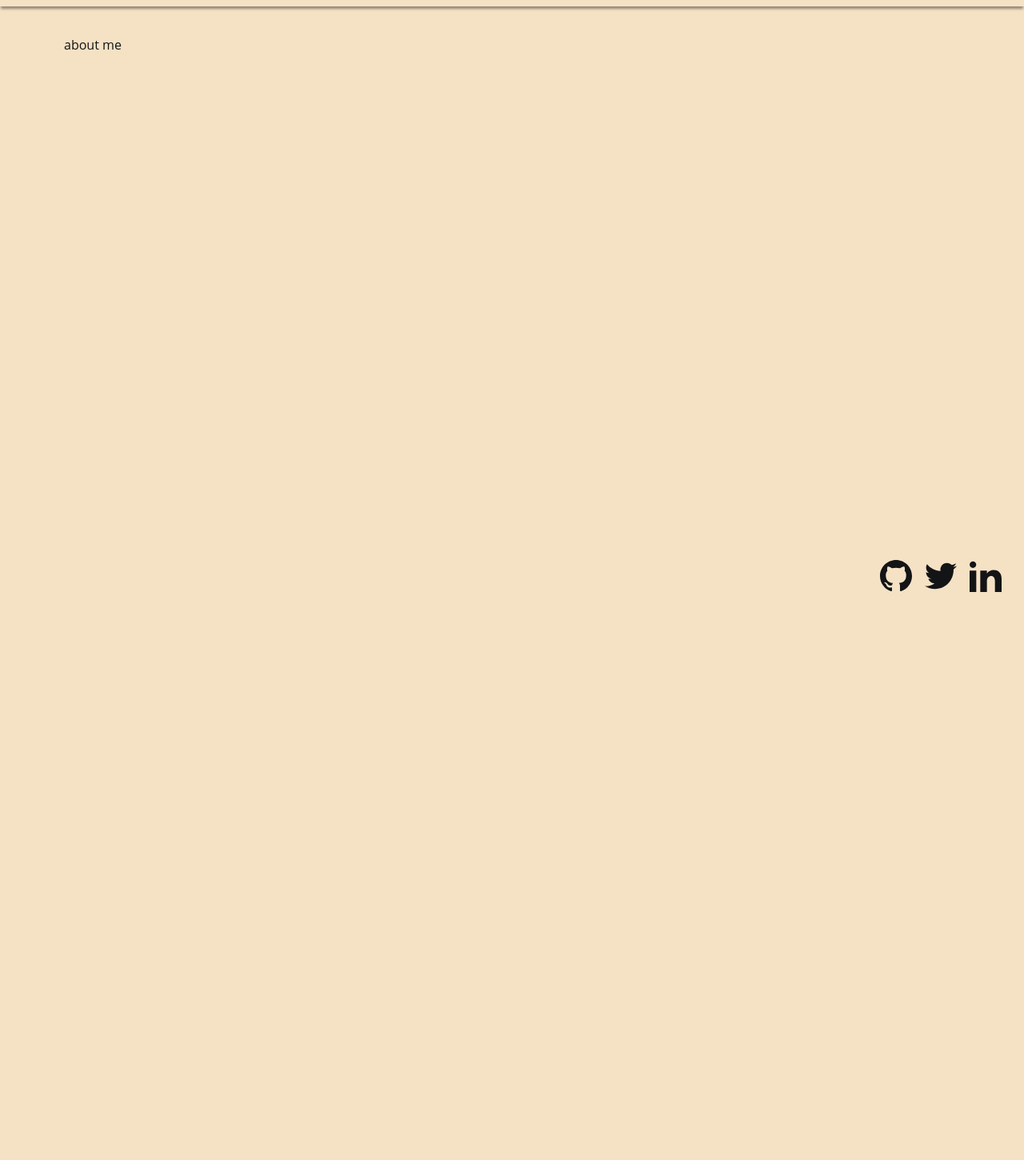
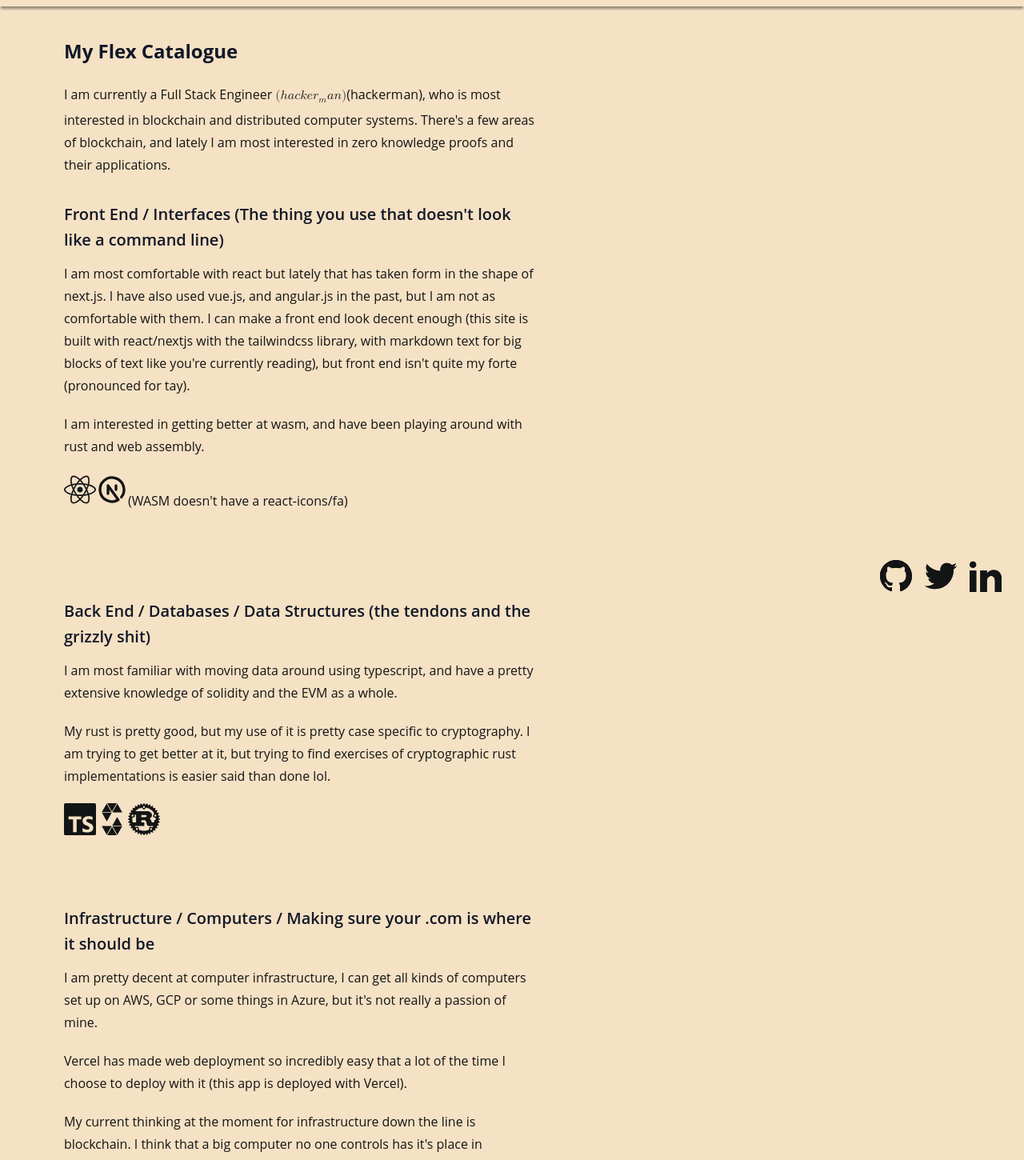
Before and after one commit to hooperben/hooperben, a Next.js app in the folder next-app/: page /about in a window 1280 px wide. Shown: the part 32-1482 px from the top of the page at 80% size. Before the commit the page ends 800 px from the top, so only its background shows below. Built offline with nearby package versions, Linux system fonts and the light colour scheme.

Commit message:
feat: added the rest of the site

```diff
--- a/next-app/components/Layout.tsx
+++ b/next-app/components/Layout.tsx
@@ -7,9 +7,14 @@ import Navigation from "./navigation";
 type Props = {
   children?: ReactNode;
   title?: string;
+  isContact?: boolean;
 };
 
-const Layout = ({ children, title = "TODO add default title" }: Props) => (
+const Layout = ({
+  children,
+  title = "TODO add default title",
+  isContact,
+}: Props) => (
   <div className="bg-darkCream dark:bg-black h-100 w-100%">
     <Head>
       <title>{title}</title>
@@ -21,8 +26,12 @@ const Layout = ({ children, title = "TODO add default title" }: Props) => (
 
     <div className="flex p-5 pt-20 md:p-20 md:pt-20">{children}</div>
 
-    <footer className="fixed bottom-5 right-5">
+    <footer className="hidden md:block fixed bottom-5 right-5">
       <div className="flex justify-end bottom-0">
+        {isContact && (
+          <p className="text-black dark:text-darkCream">down here too! handy</p>
+        )}
+
         <div className="flex flex-row">
           <a
             href="https://github.com/hooperben"
--- a/next-app/components/navigation/index.tsx
+++ b/next-app/components/navigation/index.tsx
@@ -1,7 +1,9 @@
 import React, { useEffect, useState } from "react";
 import Link from "next/link";
 
+import { Github, LinkedIn, Twitter } from "../../components/socials";
 import useDarkModeStore from "../../stores/dark-mode-store";
+
 import { Sun } from "../design/sun";
 import { Moon } from "../design/moon";
 
@@ -16,10 +18,38 @@ const NavItem = ({ path, title }: { path: string; title: string }) => (
 
 const Menu = ({ isFlexCol = false }: { isFlexCol?: boolean }) => (
   <div className={isFlexCol ? "flex flex-col" : ""}>
-    <NavItem path="/" title="home"></NavItem>
-    <NavItem path="/about" title="about" />
-    <NavItem path="/ramblings" title="ramblings" />
-    <NavItem path="/contact" title="contact" />
+    <div className={isFlexCol ? "flex flex-col" : ""}>
+      <NavItem path="/" title="home"></NavItem>
+      <NavItem path="/about" title="about" />
+      <NavItem path="/ramblings" title="ramblings" />
+      <NavItem path="/contact" title="contact" />
+    </div>
+
+    <div className="flex flex-row fixed bottom-5 right-5">
+      <a
+        href="https://github.com/hooperben"
+        target="_blank"
+        rel="noopener noreferrer"
+      >
+        <Github />
+      </a>
+
+      <a
+        href="https://twitter.com/0xbenhooper"
+        target="_blank"
+        rel="noopener noreferrer"
+      >
+        <Twitter />
+      </a>
+
+      <a
+        href="https://www.linkedin.com/in/ben-hooper21"
+        target="_blank"
+        rel="noopener noreferrer"
+      >
+        <LinkedIn />
+      </a>
+    </div>
   </div>
 );
 
--- a/next-app/package.json
+++ b/next-app/package.json
@@ -11,8 +11,10 @@
     "next": "latest",
     "react": "^18.2.0",
     "react-dom": "^18.2.0",
+    "react-icons": "^4.12.0",
     "react-markdown": "^9.0.1",
     "rehype-katex": "^7.0.0",
+    "rehype-raw": "^7.0.0",
     "remark-math": "^6.0.0",
     "zustand": "^4.4.6"
   },
--- a/next-app/pages/about.tsx
+++ b/next-app/pages/about.tsx
@@ -1,8 +1,126 @@
 import Layout from "../components/Layout";
+import Markdown from "react-markdown";
 
+import remarkMath from "remark-math";
+import rehypeKatex from "rehype-katex";
+import rehypeRaw from "rehype-raw";
+
+import { FaReact, FaRust } from "react-icons/fa";
+import { TbBrandNextjs } from "react-icons/tb";
+import { SiSolidity, SiTypescript } from "react-icons/si";
+
+const sections = [
+  `
+  ## My Flex Catalogue
+
+  I am currently a Full Stack Engineer $$ (hacker_man) $$, who is most interested in blockchain and distributed computer systems. There's
+  a few areas of blockchain, and lately I am most interested in zero knowledge proofs and their applications.
+
+  ### Front End / Interfaces (The thing you use that doesn't look like a command line)
+
+  I am most comfortable with react but lately that has taken form in the shape of next.js.
+  I have also used vue.js, and angular.js in the past, but I am not as comfortable with them.
+  I can make a front end look decent enough (this site is built with react/nextjs with the
+  tailwindcss library, with markdown text for big blocks of text like you're currently reading),
+  but front end isn't quite my forte (pronounced for tay).
+
+  I am interested in getting better at wasm, and have been playing around with rust and web assembly.
+`,
+  `
+  <br>
+
+  ### Back End / Databases / Data Structures (the tendons and the grizzly shit)
+
+  I am most familiar with moving data around using typescript, and have a pretty extensive knowledge of solidity
+  and the EVM as a whole.
+
+  My rust is pretty good, but my use of it is pretty case specific to cryptography. I am trying to get
+  better at it, but trying to find exercises of cryptographic rust implementations is easier said than done lol.
+
+`,
+  `
+  <br>
+
+  ### Infrastructure / Computers / Making sure your .com is where it should be
+
+  I am pretty decent at computer infrastructure, I can get all kinds of computers set up on AWS, GCP or some things in Azure, but it's not really
+  a passion of mine.
+
+  Vercel has made web deployment so incredibly easy that a lot of the time I choose to deploy with it (this app is deployed with Vercel).
+
+  My current thinking at the moment for infrastructure down the line is blockchain. I think that a big computer no one controls has
+  it's place in wherever we are headed as a species, so that's where I'm currently spending the most time talking shop.
+`,
+  `
+  <br>
+
+  ### Experience
+
+  <img src="https://labrys.io/_next/image?url=%2Fimages%2Ffooter%2Flogo-wrapped.png&w=640&q=75" alt="drawing" width="100"/>
+
+  #### Labrys
+
+  **October 2021 - Ongoing**
+
+  I am currently a Senior Blockchain Engineer at Labrys. Labrys is a blockchain consultancy that does a little bit of everything.
+  I primarily work with web technologies - mostly MERN stack for web 2 integrations, and Solidity/EVM based solutions for web 3 integrations.
+
+  <img src="https://www.mtpconnect.org.au/m/Image?Action=View&Image_id=880" alt="drawing" width="100"/>
+
+  #### Auxita
+
+  **March 2021 - October 2021**
+
+  I worked at Auxita as a Full Stack Engineer. Auxita is a medical software company making health care more efficient
+  by making health care softwares that talk to each other (much better than what's currently there).
+
+  using the MERN stack and hosting most things on AWS.
+
+  <img src="https://www.data3.com/wp-content/themes/data3/assets/images/logo.svg" alt="drawing" width="100"/>
+
+  #### Data#3
+
+  **September 2019 - December 2020**
+
+  I worked at Data#3 as an Integration Developer. Data#3 is a big company and uses a lot of softwares, and in order for that data
+  to move around smoothly, you need an integration platform managing it for you.
+  `,
+];
+
+const size = 40;
+
+const fancy = [
+  <div className="flex flex-row align-baseline mb-7 ">
+    <FaReact size={size} />
+    <TbBrandNextjs size={size} />
+    <div>
+      <p>(WASM doesn&apos;t have a react-icons/fa)</p>
+    </div>
+  </div>,
+  <div className="flex mb-7">
+    <SiTypescript size={size} />
+    <SiSolidity size={size} />
+    <FaRust size={size} />
+  </div>,
+  <div className="flex mt-6"></div>,
+];
+
+// TODO make this markdown generic
 const AboutPage = () => (
   <Layout title="about | hooper.link">
-    <div className="flex flex-col text-black dark:text-darkCream">about me</div>
+    <div className="prose text-black dark:text-darkCream">
+      {sections.map((section, i) => (
+        <div className="prose dark:prose-invert text-black dark:text-darkCream dark:prose-strong:text-darkCream dark:prose-h1:text-darkCream dark:prose-h2:text-darkCream dark:prose-h3:text-darkCream dark:prose-h4:text-darkCream dark:prose-h5:text-darkCream dark:prose-h6:text-darkCream">
+          <Markdown
+            children={section}
+            key={i}
+            remarkPlugins={[remarkMath]}
+            rehypePlugins={[rehypeKatex, rehypeRaw]}
+          />
+          {fancy[i]}
+        </div>
+      ))}
+    </div>
   </Layout>
 );
 
--- a/next-app/pages/contact.tsx
+++ b/next-app/pages/contact.tsx
@@ -1,8 +1,47 @@
 import Layout from "../components/Layout";
+import Markdown from "react-markdown";
+import { Github, LinkedIn, Twitter } from "../components/socials";
 
+const markdown = `
+  ## Contact
+
+  the usuals:
+
+`;
+
+// TODO make this markdown generic
 const ContactPage = () => (
-  <Layout title="contact | hooper.link">
-    <div className="flex flex-col text-black dark:text-darkCream">contact</div>
+  <Layout title="contact | hooper.link" isContact>
+    <div className="flex flex-col">
+      <div className="prose dark:prose-invert text-black dark:text-darkCream dark:prose-strong:text-darkCream dark:prose-h1:text-darkCream dark:prose-h2:text-darkCream dark:prose-h3:text-darkCream dark:prose-h4:text-darkCream dark:prose-h5:text-darkCream dark:prose-h6:text-darkCream">
+        <Markdown>{markdown}</Markdown>
+      </div>
+      <div className="flex flex-row mt-5">
+        <a
+          href="https://github.com/hooperben"
+          target="_blank"
+          rel="noopener noreferrer"
+        >
+          <Github />
+        </a>
+
+        <a
+          href="https://twitter.com/0xbenhooper"
+          target="_blank"
+          rel="noopener noreferrer"
+        >
+          <Twitter />
+        </a>
+
+        <a
+          href="https://www.linkedin.com/in/ben-hooper21"
+          target="_blank"
+          rel="noopener noreferrer"
+        >
+          <LinkedIn />
+        </a>
+      </div>
+    </div>
   </Layout>
 );
 
--- a/next-app/pages/ramblings.tsx
+++ b/next-app/pages/ramblings.tsx
@@ -1,20 +1,19 @@
 import Layout from "../components/Layout";
-import Link from "next/link";
+import Markdown from "react-markdown";
 
+const markdown = `
+  ## Ramblings
+
+  **will be updated shortly!**
+
+  follow me on one of the ones on the corner (or in that side menu) to see when I post one?
+`;
+
+// TODO make this markdown generic
 const Ramblings = () => (
   <Layout title="ramblings | hooper.link">
-    <div className="flex flex-col">
-      <div className="flex flex-col text-black dark:text-darkCream">
-        ramblings
-      </div>
-
-      <div className="flex flex-col">
-        <Link href="/ramblings/tester">
-          <div className="flex bg-lightCream dark:bg-lightBlack">
-            Rambling 1 (testing nav)
-          </div>
-        </Link>
-      </div>
+    <div className="prose dark:prose-invert text-black dark:text-darkCream dark:prose-strong:text-darkCream dark:prose-h1:text-darkCream dark:prose-h2:text-darkCream dark:prose-h3:text-darkCream dark:prose-h4:text-darkCream dark:prose-h5:text-darkCream dark:prose-h6:text-darkCream">
+      <Markdown>{markdown}</Markdown>
     </div>
   </Layout>
 );
--- a/next-app/pages/ramblings/[id].tsx
+++ b/next-app/pages/ramblings/[id].tsx
@@ -1,4 +1,8 @@
+// import Markdown from "react-markdown";
 import Layout from "../../components/Layout";
+// import remarkMath from "remark-math";
+// import rehypeKatex from "rehype-katex";
+import "katex/dist/katex.min.css";
 
 export async function getServerSideProps(context) {
   const { id } = context.params;
@@ -11,12 +15,19 @@ export async function getServerSideProps(context) {
     },
   };
 }
+
+// TODO make this markdown generic
 const IndividualRamble = ({ id }) => {
+  // const markdown = ``;
+
   return (
     <Layout title={`${id} | hooper.link`}>
-      <div>
-        <h1>Rambling Page: {id}</h1>
-      </div>
+      {/* todo: ooooo fun
+      <div className="prose lg:prose-xl text-black dark:text-darkCream">
+        <Markdown remarkPlugins={[remarkMath]} rehypePlugins={[rehypeKatex]}>
+          {markdown}
+        </Markdown>
+      </div> */}
     </Layout>
   );
 };
```
Also changed, not shown: 1 other file (tests, documents, lock files or other folders).
